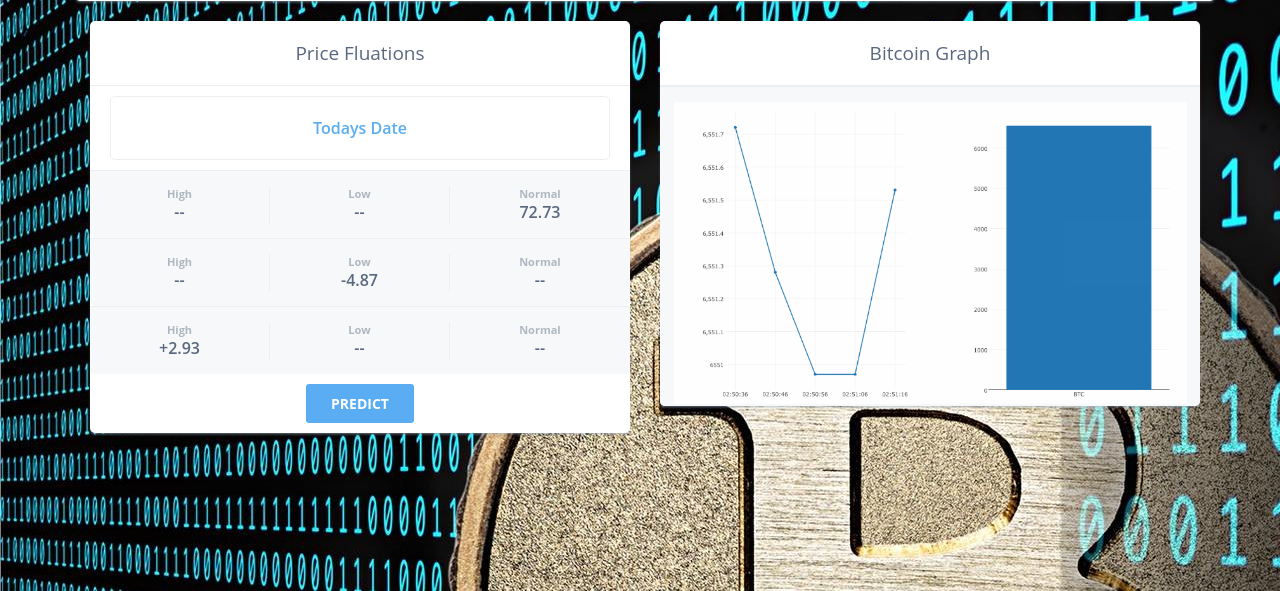
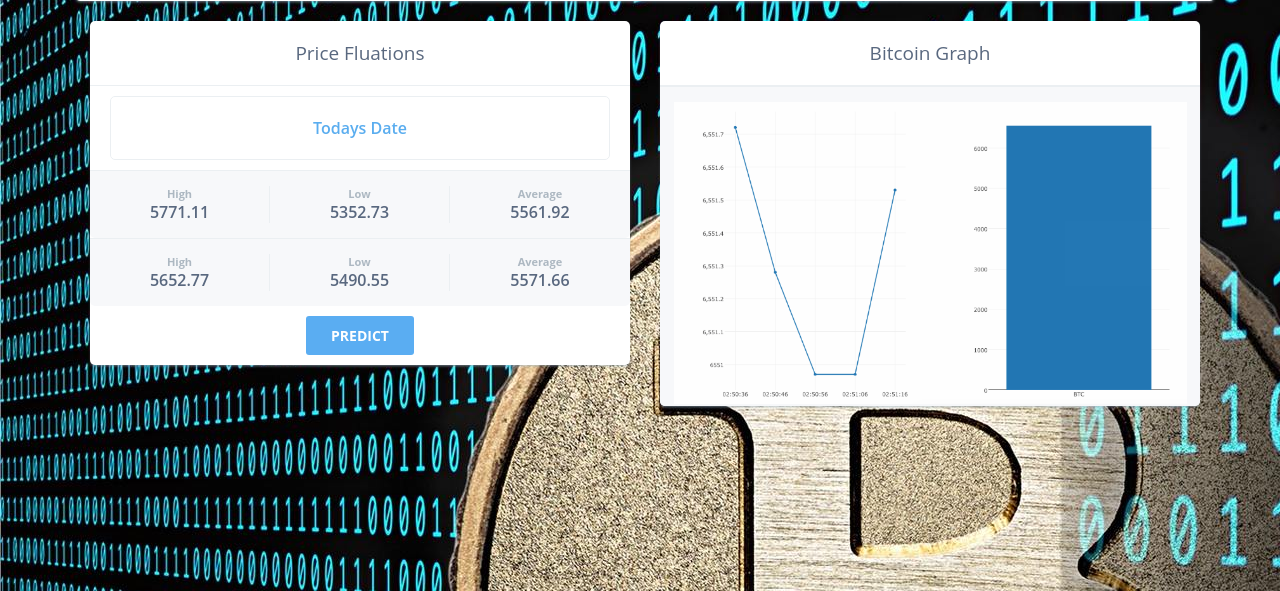
Before and after one commit to InamdarAbid/PredictCrypto, a Flask app: page / in a window 1280 px wide. Shown: the part 209-800 px from the top of the page. Run offline with Flask 2, Linux system fonts and the light colour scheme; some libraries are stand-ins or nearby versions.

Commit message:
Predicted values for next 2 days added.

```diff
--- a/ProjectUI/templates/home.html
+++ b/ProjectUI/templates/home.html
@@ -4,14 +4,12 @@
 
 
 
-<div class= "text-center">
+<div class="text-center">
     <div class="tile">
         <div class="wrapper">
-                <div class="header" style="color:blue";>BTC Price</div>
+            <div class="header" style="color:blue" ;>BTC Price</div>
 
             <h2>{{price}}$</h2>
-
-
         </div>
     </div>
 </div>
@@ -34,15 +32,15 @@
                     <div class="stats">
 
                         <div>
-                                <strong>High</strong> --
+                            <strong>High</strong> 5771.11
                         </div>
 
                         <div>
-                                <strong>Low</strong> --
+                            <strong>Low</strong> 5352.73
                         </div>
 
                         <div>
-                                <strong>Normal</strong> 72.73
+                            <strong>Average</strong> 5561.92
                         </div>
 
                     </div>
@@ -50,31 +48,15 @@
                     <div class="stats">
 
                         <div>
-                                <strong>High</strong> --
+                            <strong>High</strong> 5652.77
                         </div>
 
                         <div>
-                                <strong>Low</strong> -4.87
+                            <strong>Low</strong> 5490.55
                         </div>
 
                         <div>
-                                <strong>Normal</strong> --
-                            </div>
-
-                        </div>
-
-                        <div class="stats">
-
-                            <div>
-                                <strong>High</strong> +2.93
-                            </div>
-
-                            <div>
-                                <strong>Low</strong> --
-                            </div>
-
-                            <div>
-                                <strong>Normal</strong> --
+                            <strong>Average</strong> 5571.66
                         </div>
 
                     </div>
@@ -99,8 +81,6 @@
 
                     </div>
 
-
-
                 </div>
             </div>
         </div>
```
Also changed, not shown: ProjectUI/app.py (+8 -0 lines). Lines whose indentation alone changed are shown as unchanged.
